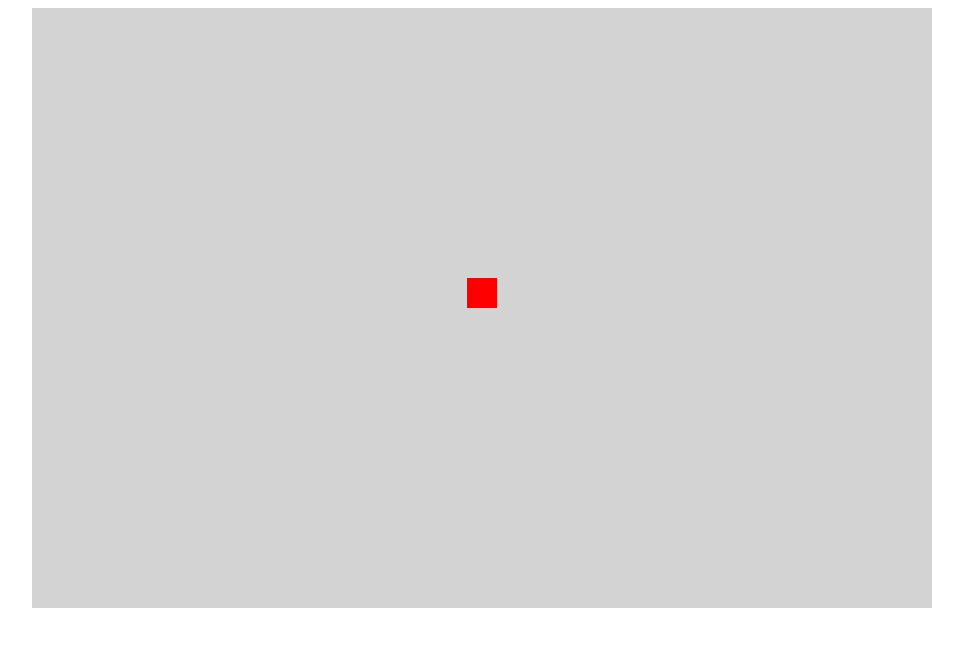
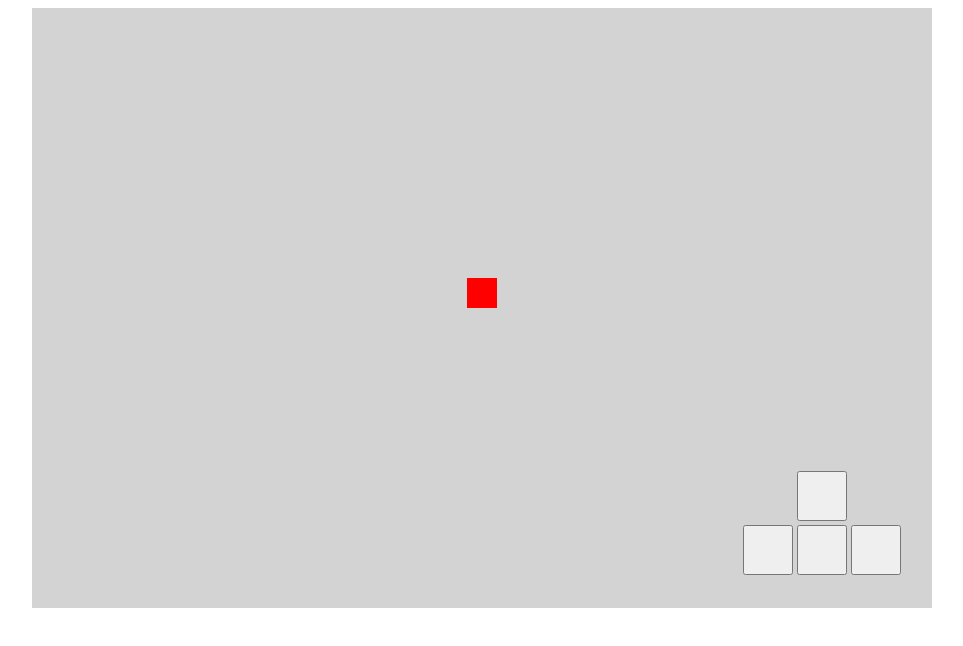
Before and after one commit to RGSATG/muw-das-spiel, a plain HTML site: page index.html in a window 1280 px wide. Shown: the whole page, without its empty margins (158-1121 px from the left). Drawn offline with Linux system fonts and the light colour scheme.

Commit message:
add buttons to bottom right corner

```diff
--- a/index.html
+++ b/index.html
@@ -9,6 +9,14 @@
 <body>
     <div id="gameContainer">
         <div id="character"></div>
+         <div id="buttonContainer">
+          <button id="upArrow"></button>
+          <div>
+          <button id="right"></button>
+          <button id="downArrow"></button>
+         <button id="leftArrow"></button>
+        </div>
+        </div>
     </div>
     <script src="logic.js"></script>
 </body>
--- a/styles.css
+++ b/styles.css
@@ -14,3 +14,21 @@
     height: 30px;
     background-color: red;
 }
+
+#buttonContainer {
+    position: absolute;
+    right: 10px;
+    bottom: 10px;
+    display: flex;
+    flex-direction: column;
+    justify-content: center;
+    align-items: center;
+    gap: 4px;
+    width: 200px;
+    height: 150px;
+}
+
+button {
+    width: 50px;
+    height: 50px;
+}
```
